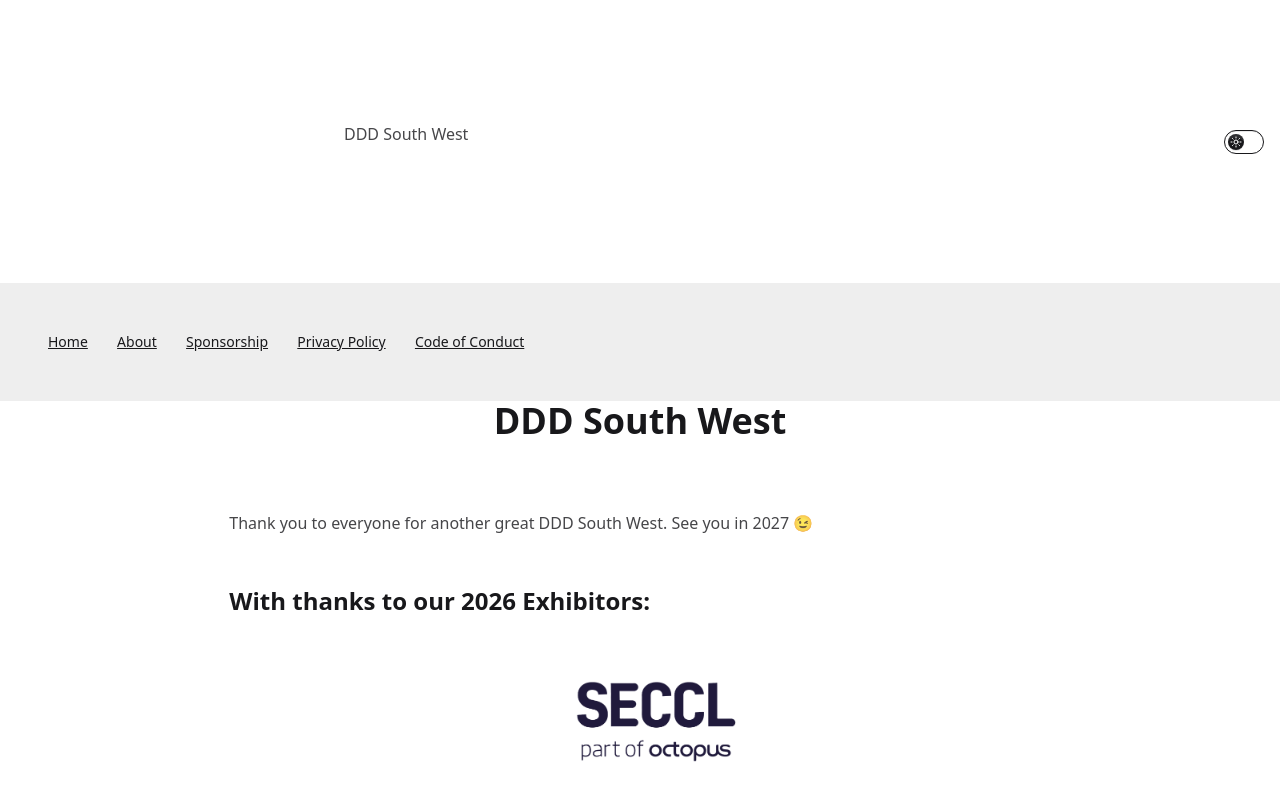
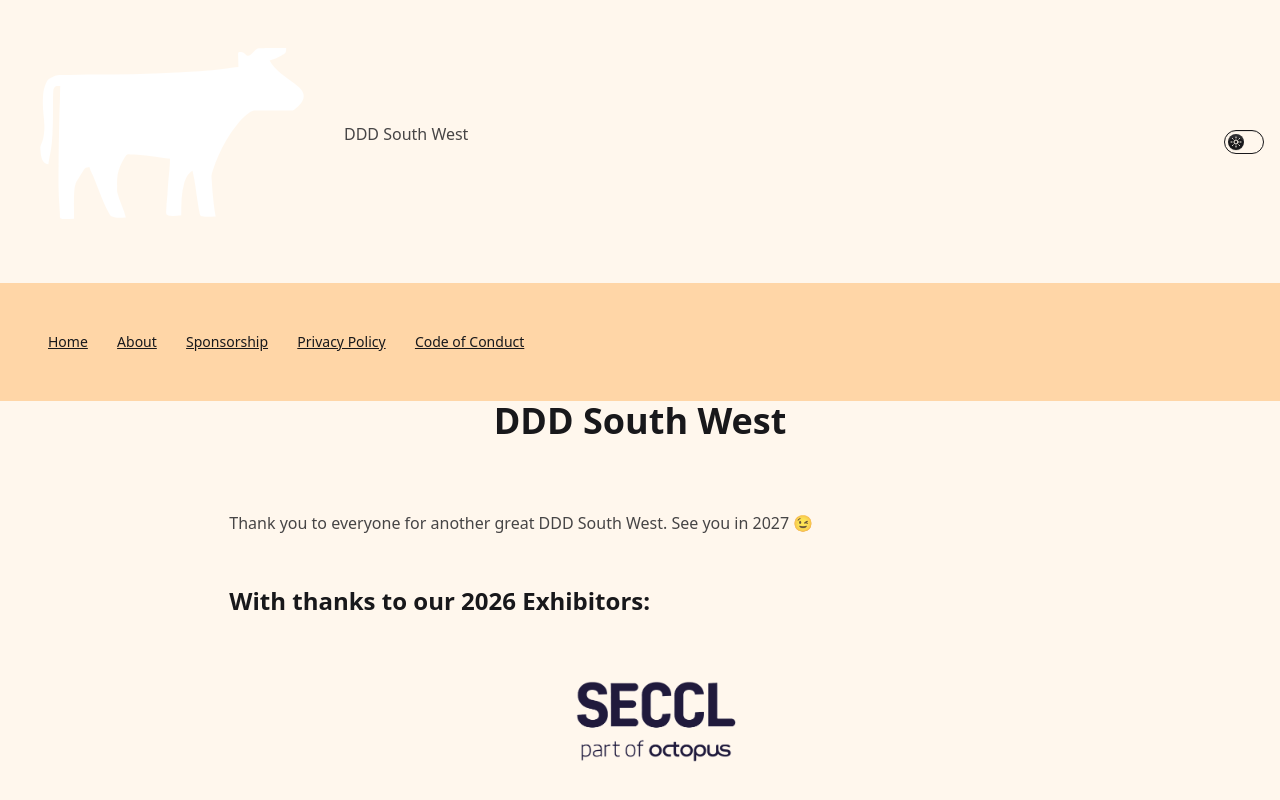
Before and after one commit to dddsw/dddsw-web, a SvelteKit app: page / in a window 1280 px wide. Shown: the top 800 px of the page. Built offline with nearby package versions, Linux system fonts and the light colour scheme.

Commit message:
Amend colour scheme

```diff
--- a/src/app.css
+++ b/src/app.css
@@ -5,19 +5,35 @@
 @plugin "daisyui/theme" {
 	name: 'light';
 	default: true;
-	color-scheme: light;
+	prefersdark: false;
+	color-scheme: 'light';
+
+	--color-base-100: oklch(98% 0.016 73.684);
+	--color-base-200: oklch(95% 0.038 75.164);
+	--color-base-300: oklch(90% 0.076 70.697);
 
 	--color-primary: #ff9930;
+	--color-primary-content: oklch(27% 0.077 45.635);
 	--color-secondary: #30ff99;
+	--color-secondary-content: oklch(26% 0.051 172.552);
 	--color-accent: #9930ff;
+	--color-accent-content: oklch(97% 0.014 308.299);
 }
 
 @plugin "daisyui/theme" {
 	name: 'dark';
+	default: false;
 	prefersdark: true;
-	color-scheme: dark;
+	color-scheme: 'dark';
+
+	--color-base-100: oklch(14% 0.005 285.823);
+	--color-base-200: oklch(14% 0.004 49.25);
+	--color-base-300: oklch(26% 0.079 36.259);
 
 	--color-primary: #ff9930;
+	--color-primary-content: oklch(27% 0.077 45.635);
 	--color-secondary: #30ff99;
+	--color-secondary-content: oklch(26% 0.051 172.552);
 	--color-accent: #9930ff;
+	--color-accent-content: oklch(97% 0.014 308.299);
 }
--- a/src/app.html
+++ b/src/app.html
@@ -1,5 +1,5 @@
 <!doctype html>
-<html lang="en" data-theme="light">
+<html lang="en">
 	<head>
 		<meta charset="utf-8" />
 		<link rel="icon" type="image/png" sizes="32x32" href="%sveltekit.assets%/favicon.png" />
```
